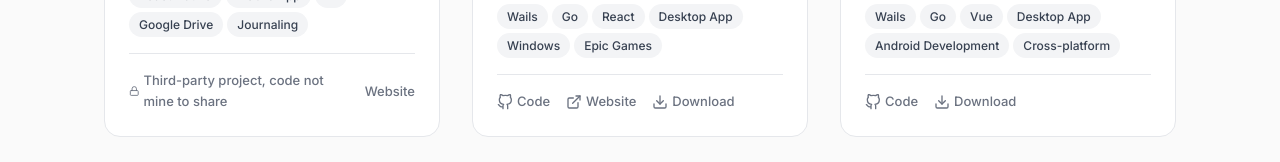
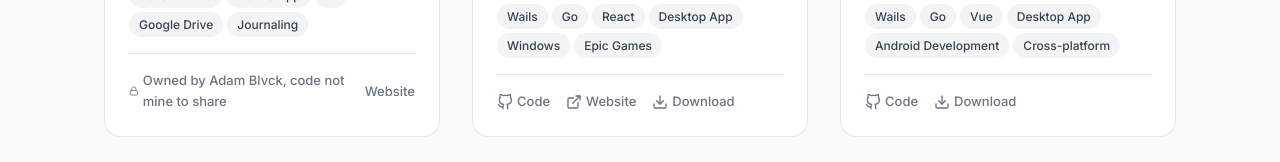
Before and after one commit to symonxdd/my-portfolio, a Next.js app: page / in a window 1280 px wide. Shown: the part 1940-2102 px from the top of the page. Built offline with nearby package versions, Linux system fonts and the light colour scheme; no server answers.

Commit message:
fix(projects): credit Adam Blvck in QQuill's no-repo label
Match the "Owned by X, code not mine to share" phrasing used for
Witness instead of the more generic "Third-party project" wording.

```diff
--- a/src/data/projects.js
+++ b/src/data/projects.js
@@ -68,7 +68,7 @@
     details: "QQuill is a React Native app developed by Adam Blvck (adamblvck.com), structuring reflection and self-knowledge around four elements, Air, Fire, Water, and Earth, similar to how DNA's four bases encode life. An AI mentor called QueQue reads your own codex of entries rather than generic internet wisdom, with elemental feeds, nested thought trees, seasonal insights, and encrypted sync keeping reflection private and sovereign.\n\nI contributed the account-syncing system, built on Google Drive, letting users back up and sync their local-first data across devices while keeping it under their own control rather than on a third-party server.",
     siteUrl: "https://qquill.app/",
     siteLabel: "Website",
-    noRepoLabel: "Third-party project, code not mine to share",
+    noRepoLabel: "Owned by Adam Blvck, code not mine to share",
   },
   {
     slug: "epic-switcher",
```
